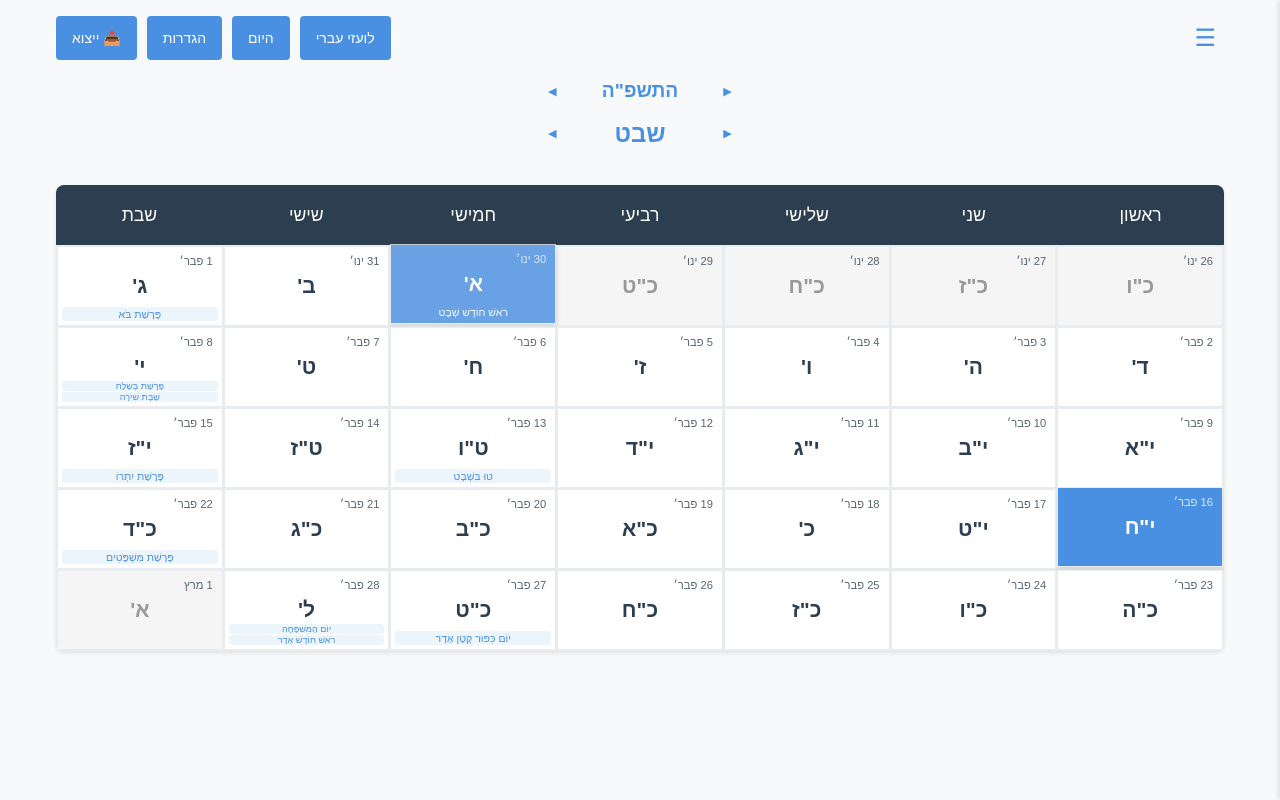
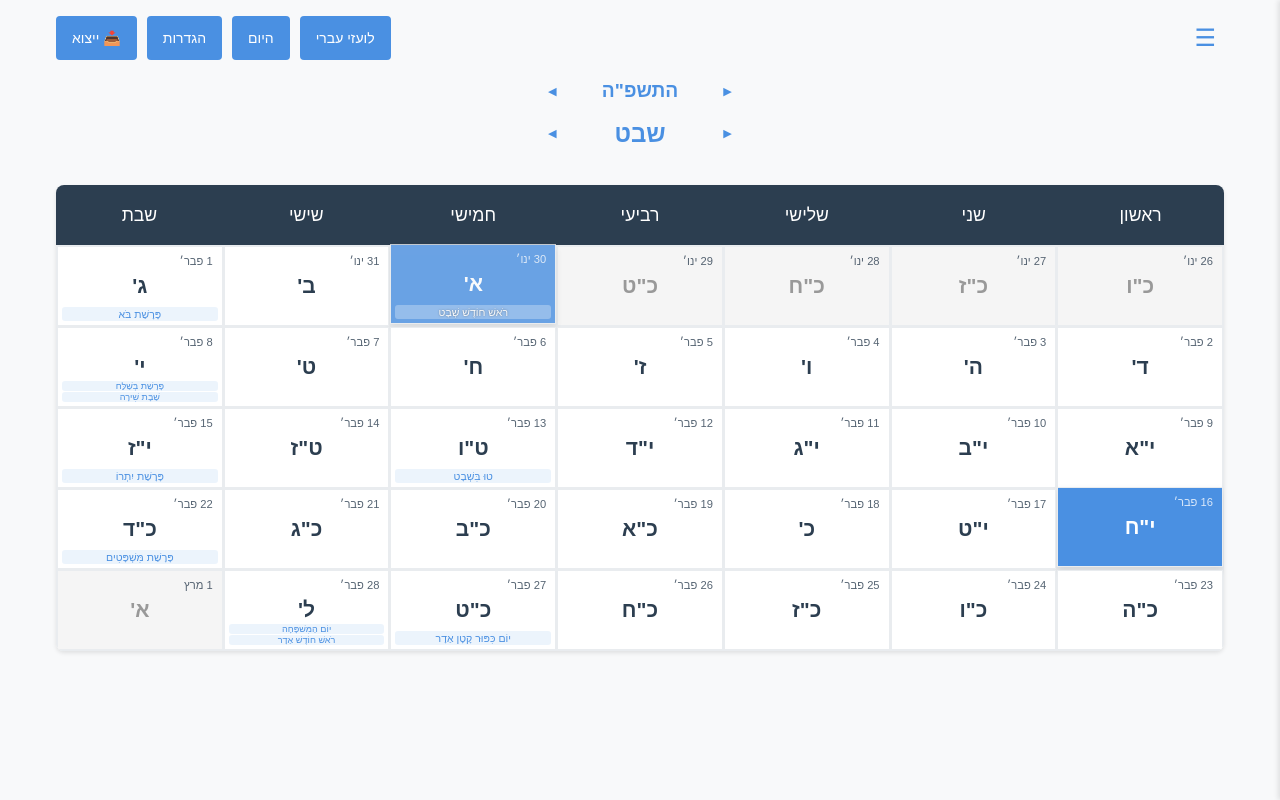
Before and after one commit to AdiSegev/MevoChoronCalendar, a website built with Vite: page index.html in a window 1280 px wide. In both pictures the pointer is over the element 473 px from the left and 313 px from the top of the page. Built offline with nearby package versions, Linux system fonts and the light colour scheme.

Commit message:
feat: Improve event visibility on hover and in day details
- Add white text color and transparent background for events on day hover
- Add text shadow for better readability
- Update README with latest event display improvements

```diff
--- a/app.js
+++ b/app.js
@@ -1054,11 +1054,11 @@ function showDayDetails(date) {
     const settings = loadSettings();
 
     try {
-        const events = HebrewCalendar.getHolidaysOnDate(hebDate, eventOptions);
+        const events = getFilteredEventsForDay(date);
         if (events && events.length > 0) {
             modalEvents.innerHTML = `
                 ${events.map(event => `<div class="event-item">${event.render('he')}</div>`).join('')}
-            `;
+        `;
             // הוספת סגנון לאירועים
             const currentSettings = loadSettings();
             const themeColorObj = getThemeColor(currentSettings.display?.themeColor || 'blue');
--- a/styles.css
+++ b/styles.css
@@ -254,6 +254,12 @@ header {
     color: white !important;
 }
 
+#daysGrid .day:not(.outside-month):hover:not(.current-day):not(.selected-day) .event-text {
+    background-color: rgba(255, 255, 255, 0.3);
+    color: white;
+    text-shadow: 0 0 2px rgba(0, 0, 0, 0.5);
+}
+
 .day.has-event::after {
     content: "";
     position: absolute;
```
Also changed, not shown: README.md.
